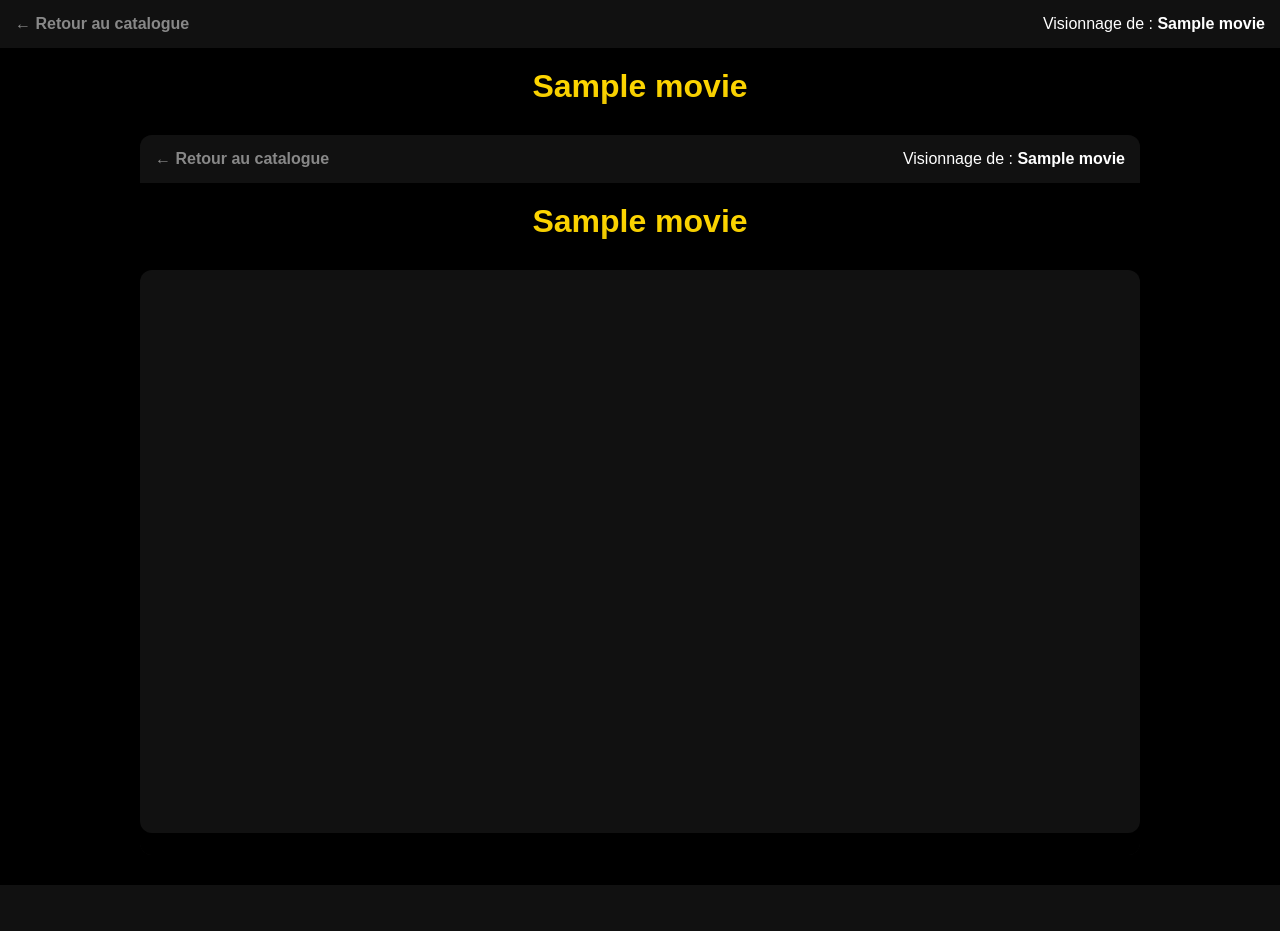
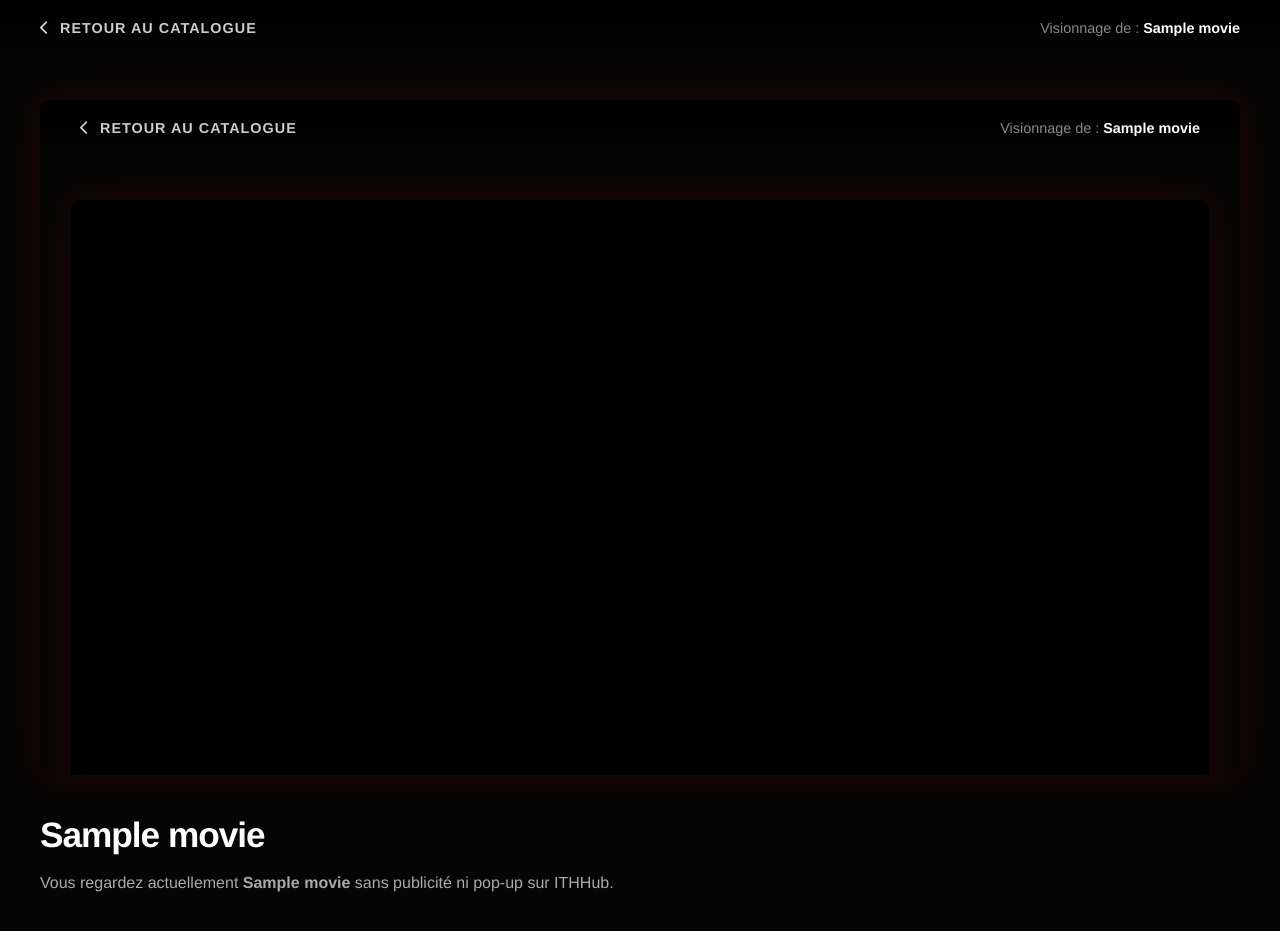
Before and after one commit to ITHAALL/ithhub, a Flask app: template templates/watch.html in a window 1280 px wide. Before the commit the page ends 885 px from the top, so only its background shows below. Run offline with Flask 3, Linux system fonts and the light colour scheme; the template is opened without the code that fills it: most values are stand-ins (such as "Sample title", 1, 10 or a date in 2020); parts of the project's set-up code (start-up, migrations or seed data) failed here and were passed over; some libraries are stand-ins or nearby versions.

Commit message:
Update watch.html

```diff
--- a/templates/watch.html
+++ b/templates/watch.html
@@ -3,32 +3,166 @@
 <head>
     <meta charset="UTF-8">
     <meta name="viewport" content="width=device-width, initial-scale=1.0">
-    <title>{{ movie.title }} - ITHFlix</title>
+    <title>{{ movie.title }} - ITHHub</title>
+    <link rel="stylesheet" href="https://cdnjs.cloudflare.com/ajax/libs/font-awesome/6.4.0/css/all.min.css">
     <style>
-        body { background: #000; color: white; font-family: sans-serif; margin: 0; text-align: center; }
-        .nav { padding: 15px; background: #111; display: flex; justify-content: space-between; align-items: center; }
-        .video-container { width: 100%; max-width: 1000px; margin: 30px auto; aspect-ratio: 16/9; background: #111; border-radius: 12px; overflow: hidden; box-shadow: 0 0 50px rgba(0,0,0,0.8); }
-        iframe { width: 100%; height: 100%; border: none; }
-        h1 { margin-top: 20px; color: #ffd700; }
-        .back-link { color: #888; text-decoration: none; font-weight: bold; }
-        .back-link:hover { color: white; }
+        :root {
+            --primary: #e50914;
+            --bg: #050505;
+            --nav-bg: rgba(0, 0, 0, 0.8);
+        }
+
+        body {
+            background: var(--bg);
+            color: white;
+            font-family: 'Helvetica Neue', Helvetica, Arial, sans-serif;
+            margin: 0;
+            overflow-x: hidden;
+        }
+
+        /* Header discret style Cinéma */
+        .nav {
+            padding: 20px 40px;
+            background: linear-gradient(to bottom, rgba(0,0,0,0.9) 0%, transparent 100%);
+            display: flex;
+            justify-content: space-between;
+            align-items: center;
+            position: fixed;
+            top: 0;
+            width: 100%;
+            z-index: 100;
+            box-sizing: border-box;
+        }
+
+        .back-link {
+            color: #ccc;
+            text-decoration: none;
+            font-weight: bold;
+            display: flex;
+            align-items: center;
+            gap: 10px;
+            transition: 0.3s;
+            font-size: 0.9rem;
+            text-transform: uppercase;
+            letter-spacing: 1px;
+        }
+
+        .back-link:hover { color: var(--primary); transform: translateX(-5px); }
+
+        .movie-info-top {
+            font-size: 0.9rem;
+            color: #888;
+        }
+
+        .movie-info-top b { color: white; }
+
+        /* Conteneur Vidéo Principal */
+        .main-content {
+            padding-top: 80px;
+            display: flex;
+            flex-direction: column;
+            align-items: center;
+        }
+
+        .video-wrapper {
+            width: 95%;
+            max-width: 1200px;
+            margin: 20px auto;
+            position: relative;
+            border-radius: 12px;
+            overflow: hidden;
+            box-shadow: 0 0 40px rgba(229, 9, 20, 0.15); /* Légère lueur rouge */
+            background: #000;
+        }
+
+        .video-container {
+            position: relative;
+            padding-bottom: 56.25%; /* Ratio 16:9 */
+            height: 0;
+        }
+
+        iframe {
+            position: absolute;
+            top: 0;
+            left: 0;
+            width: 100%;
+            height: 100%;
+            border: none;
+        }
+
+        /* Détails du film sous le lecteur */
+        .details-section {
+            width: 95%;
+            max-width: 1200px;
+            margin: 20px auto;
+            text-align: left;
+        }
+
+        h1 {
+            margin: 0;
+            font-size: 2.2rem;
+            letter-spacing: -1px;
+        }
+
+        .meta-tags {
+            display: flex;
+            gap: 15px;
+            margin-top: 10px;
+            color: #46d369; /* Vert "Match" à la Netflix */
+            font-weight: bold;
+            font-size: 0.9rem;
+        }
+
+        .tag-hd {
+            border: 1px solid #555;
+            padding: 1px 6px;
+            border-radius: 3px;
+            color: white;
+            font-size: 0.7rem;
+        }
+
+        @media (max-width: 768px) {
+            .nav { padding: 15px 20px; }
+            h1 { font-size: 1.5rem; }
+            .movie-info-top { display: none; }
+        }
     </style>
 </head>
 <body>
+
     <div class="nav">
-        <a href="{{ url_for('flix_index') }}" class="back-link">← Retour au catalogue</a>
-        <span>Visionnage de : <b>{{ movie.title }}</b></span>
+        <a href="{{ url_for('flix_index') }}" class="back-link">
+            <i class="fa-solid fa-chevron-left"></i> Retour au catalogue
+        </a>
+        <div class="movie-info-top">
+            Visionnage de : <b>{{ movie.title }}</b>
+        </div>
     </div>
 
-    <h1>{{ movie.title }}</h1>
+    <div class="main-content">
+        <div class="video-wrapper">
+            <div class="video-container">
+                <iframe
+                    src="{{ video_url }}"
+                    allowfullscreen="true"
+                    scrolling="no"
+                    allow="autoplay; encrypted-media">
+                </iframe>
+            </div>
+        </div>
 
-    <div class="video-container" style="position:relative; padding-bottom:56.25%; height:0; overflow:hidden;">
-        <iframe
-            src="{{ video_url }}"
-            style="position:absolute; top:0; left:0; width:100%; height:100%; border:0;"
-            allowfullscreen="true"
-            scrolling="no">
-        </iframe>
+        <div class="details-section">
+            <!-- <div class="meta-tags">
+                <span style="color: #888;">2024</span>
+                <span class="tag-hd">HD</span>
+                <span class="tag-hd">5.1</span>
+            </div> -->
+            <h1>{{ movie.title }}</h1>
+            <p style="color: #aaa; max-width: 600px; line-height: 1.5;">
+                Vous regardez actuellement <b>{{ movie.title }}</b> sans publicité ni pop-up sur ITHHub.
+            </p>
+        </div>
     </div>
+
 </body>
 </html>
```
